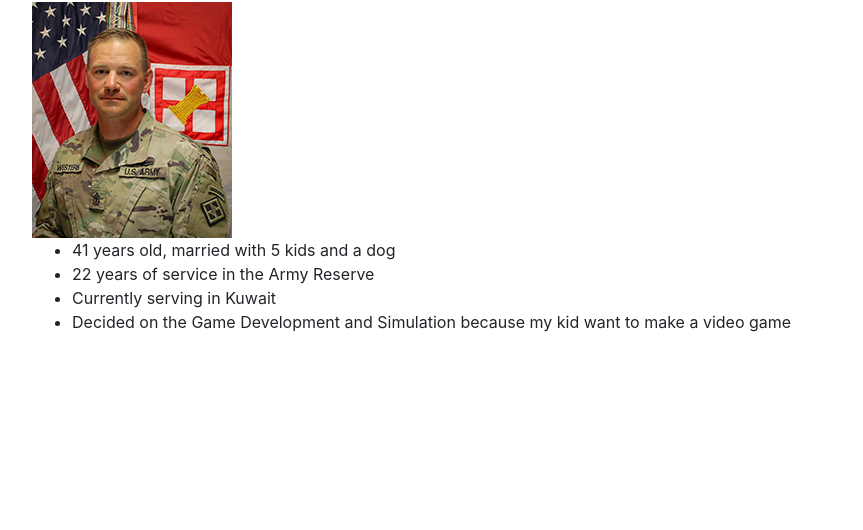
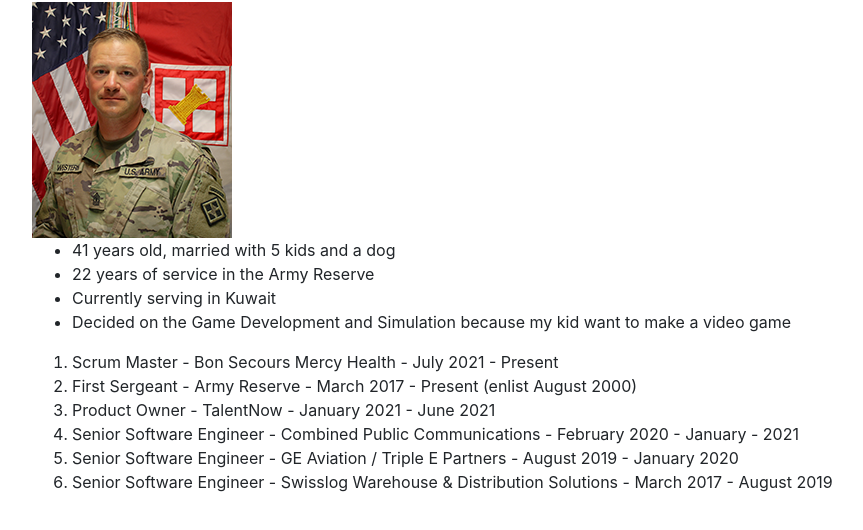
Before and after one commit to it3049c-fall22-henderson/online-portfolio-ericwestern, a website: page index.html in a window 1280 px wide. Shown: the part 54-584 px from the top of the page, without its empty margins (53-916 px from the left). Drawn offline with nearby package versions, Linux system fonts and the light colour scheme.

Commit message:
added experience section

```diff
--- a/index.html
+++ b/index.html
@@ -27,6 +27,17 @@
       </ul>
     </div>
 
+    <div class="section" id="experience">
+      <ol>
+        <li>Scrum Master - Bon Secours Mercy Health - July 2021 - Present</li>
+        <li>First Sergeant - Army Reserve - March 2017 - Present (enlist August 2000)</li>
+        <li>Product Owner - TalentNow - January 2021 - June 2021</li>
+        <li>Senior Software Engineer - Combined Public Communications - February 2020 - January - 2021</li>
+        <li>Senior Software Engineer - GE Aviation / Triple E Partners - August 2019 - January 2020</li>
+        <li>Senior Software Engineer - Swisslog Warehouse & Distribution Solutions - March 2017 - August 2019</li>
+      </ol>
+    </div>
+
   </div>
 
   <!-- INCLUDE SCRIPTS FILE HERE -->
```
